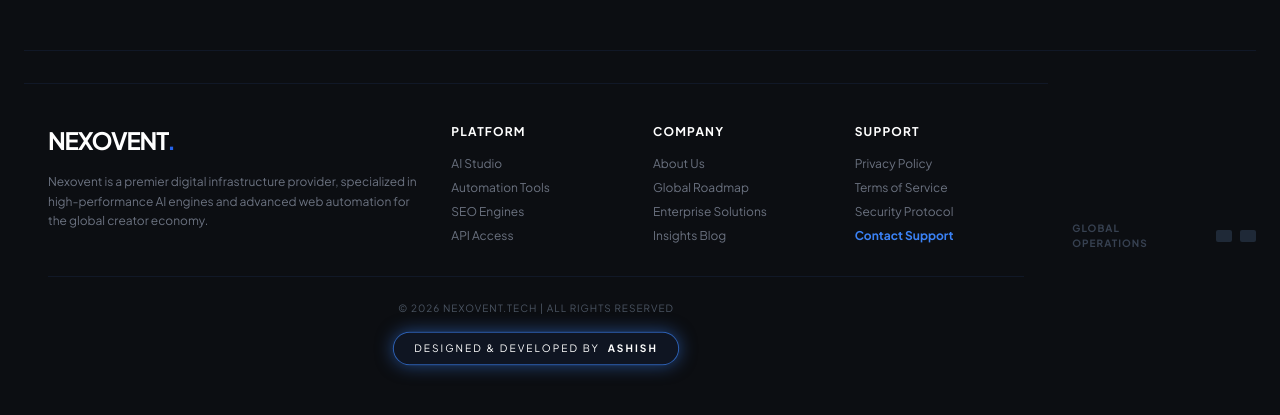
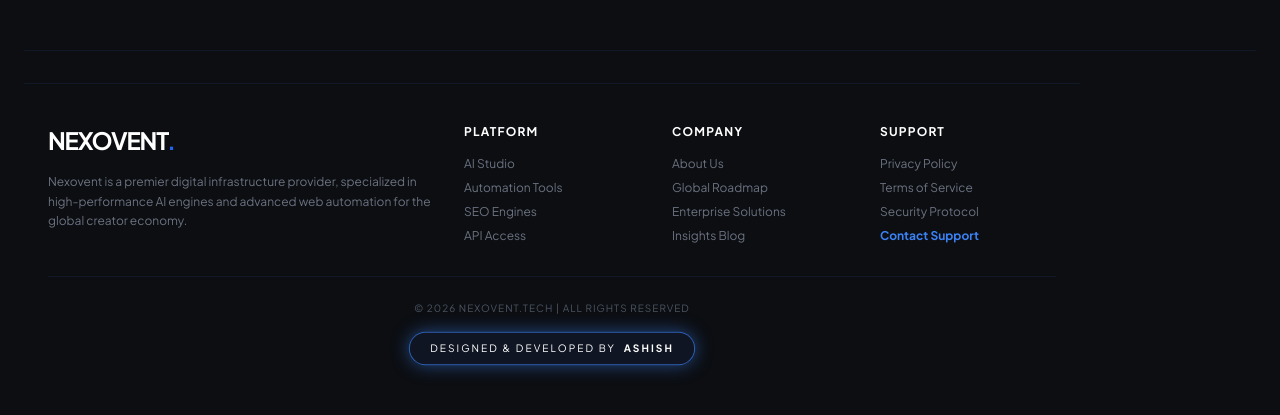
Before and after one commit to AshishVail/nexovent-site, a website: page index.html in a window 1280 px wide. Shown: the part 4003-4418 px from the top of the page. Drawn offline with nearby package versions, Linux system fonts and the light colour scheme.

Commit message:
Update index.html

```diff
--- a/index.html
+++ b/index.html
@@ -466,12 +466,6 @@
     }
 </style>
 
-      <div class="flex items-center gap-6">
-                <span class="text-[10px] text-gray-700 font-bold uppercase tracking-widest">Global Operations</span>
-                <div class="flex gap-2">
-                    <div class="w-4 h-3 bg-gray-800 rounded-sm"></div>
-                    <div class="w-4 h-3 bg-gray-800 rounded-sm"></div>
-                </div>
             </div>
         </div>
     </div>
```
